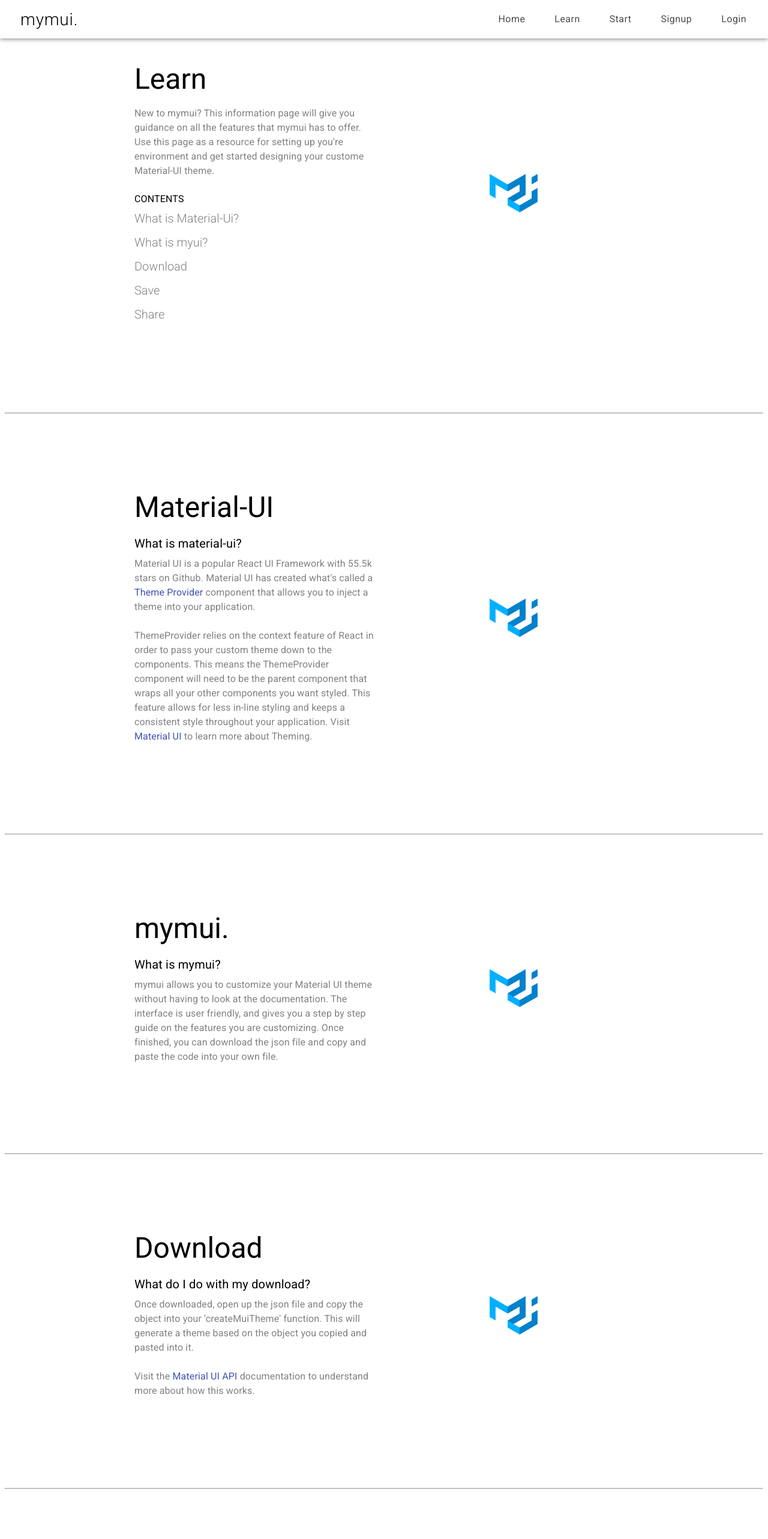
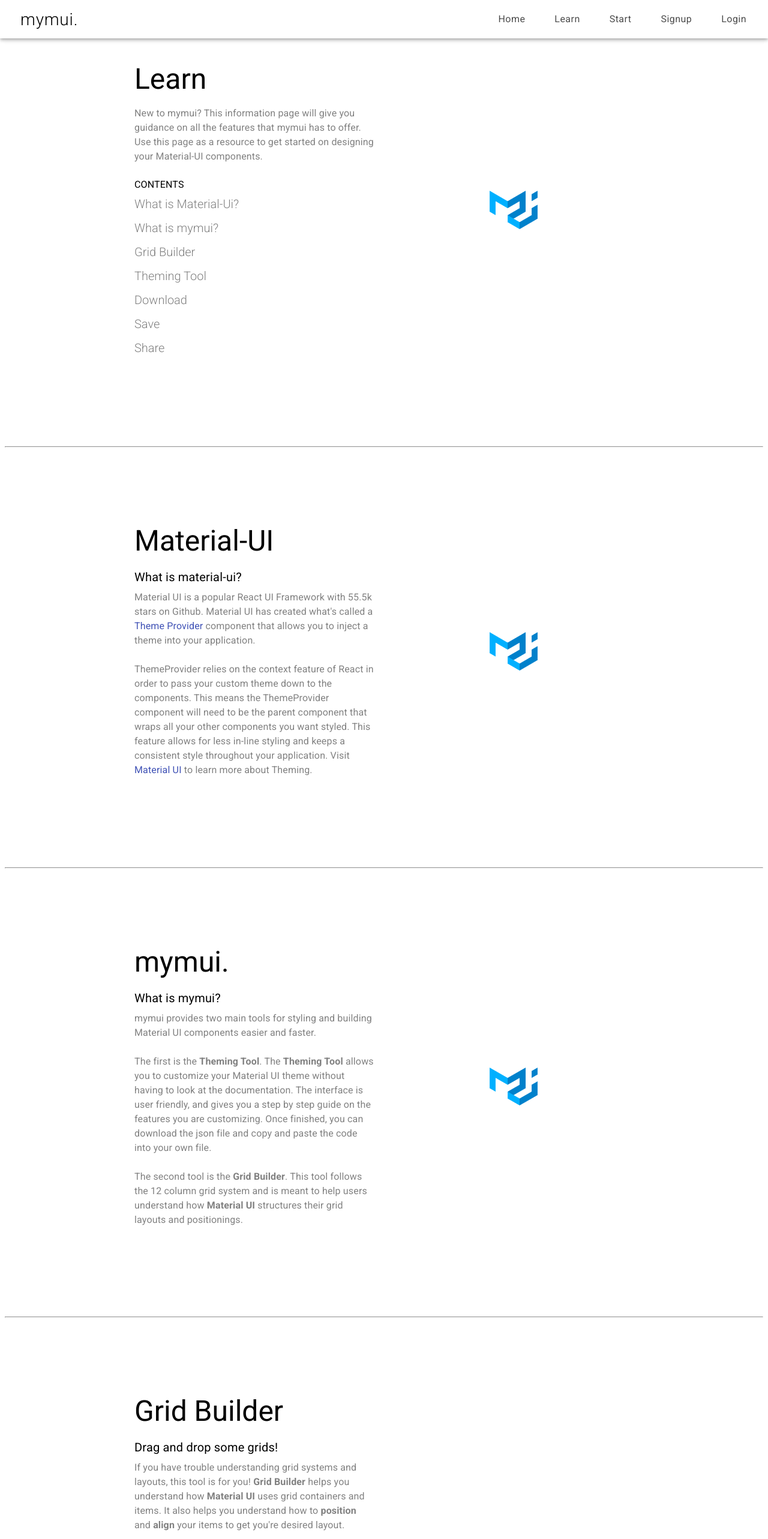
Before and after one commit to mui-toolkit/mui-toolkit, a React (Create React App) app: page /learn in a window 1280 px wide. Shown: the top 2566 px of the page at 60% size. Built offline with nearby package versions, Linux system fonts and the light colour scheme; no server answers.

Commit message:
refactor(learn.js): learn page update with Grid Builder info

```diff
--- a/src/components/GridBuilder/GridBuilder.js
+++ b/src/components/GridBuilder/GridBuilder.js
@@ -44,13 +44,14 @@
 export default function GridBuilder() {
   const classes = useStyles();
   const [size, setSize] = useState(12);
+  const [letter, setLetter] = useState(101);
 
   const data = [
     {
       cols: 9,
       paper: classes.paperGrid,
       items: [
-        { id: 'a', cols: 12, color: '#da0000' },
+        { id: 'a', cols: 12, color: '#ff5436' },
         { id: 'b', cols: 4, color: '#00c7ce' },
         { id: 'c', cols: 5, color: '#7ed400' },
       ],
@@ -92,6 +93,7 @@
 
   const handleDragEnter = (e, params) => {
     console.log('entering drag', params);
+
     const currentItem = dragItem.current;
     if (e.target !== dragNode.current) {
       console.log('target is not the same');
@@ -105,7 +107,10 @@
         dragItem.current = params;
         console.log('NEWLIST LENGTH', newList[1].items.length);
         if (newList[1].items.length === 0) {
-          newList[1].items = [{ id: 'f', cols: 12, color: '#f8eb00' }];
+          setLetter(letter + 1);
+          newList[1].items = [
+            { id: String.fromCharCode(letter), cols: 12, color: '#f8eb00' },
+          ];
         }
         return newList;
       });
@@ -162,7 +167,6 @@
         { ...prevList[1] },
       ];
     });
-    // setList(prevList => prevList[0].items.filter(item => item.id !== id));
   };
 
   return (
@@ -216,7 +220,9 @@
                       alignItems='center'
                     >
                       <Grid item>
-                        <Typography>{`${item.id} =`}</Typography>
+                        <Typography
+                          style={{ marginRight: '5px', fontWeight: 800 }}
+                        >{`${item.id} = `}</Typography>
                       </Grid>
                       <Grid item>
                         <ChangeSize
@@ -228,7 +234,7 @@
                           list={list}
                         />
                       </Grid>
-                      <Grid item>column(s)</Grid>
+                      <Typography item>column(s)</Typography>
                     </Grid>
                     <Button onClick={e => handleDelete(e, { grpI, itemI })}>
                       <DeleteForeverIcon />
--- a/src/components/Home.js
+++ b/src/components/Home.js
@@ -65,7 +65,8 @@
                 align='center'
                 style={{ color: '#818181' }}
               >
-                <b>Build</b> a Material-UI Custom Theme easier and faster.
+                <b>Build</b> and <b>style</b> Material-UI <b>components</b>{' '}
+                easier and faster.
                 <br />
                 <b>Save</b> and <b>edit</b> your progress. <b>Share</b> and
                 <b> explore</b> with others.
--- a/src/components/Learn.js
+++ b/src/components/Learn.js
@@ -61,8 +61,7 @@
             >
               New to mymui? This information page will give you guidance on all
               the features that mymui has to offer. Use this page as a resource
-              for setting up you're environment and get started designing your
-              custome Material-UI theme.
+              to get started on designing your Material-UI components.
             </Typography>
             <br />
             <Typography> CONTENTS</Typography>
@@ -77,7 +76,21 @@
               className={classes.contentLinks}
               href='https://material-ui.com/customization/theming/'
             >
-              What is myui?
+              What is mymui?
+            </Link>
+            <br />
+            <Link
+              className={classes.contentLinks}
+              href='https://material-ui.com/customization/theming/'
+            >
+              Grid Builder
+            </Link>
+            <br />
+            <Link
+              className={classes.contentLinks}
+              href='https://material-ui.com/customization/theming/'
+            >
+              Theming Tool
             </Link>
             <br />
             <Link
@@ -170,11 +183,20 @@
               className={classes.paragraph}
               gutterBottom
             >
-              mymui allows you to customize your Material UI theme without
-              having to look at the documentation. The interface is user
-              friendly, and gives you a step by step guide on the features you
-              are customizing. Once finished, you can download the json file and
+              mymui provides two main tools for styling and building Material UI
+              components easier and faster. <br />
+              <br />
+              The first is the <b>Theming Tool</b>. The <b>Theming Tool</b>{' '}
+              allows you to customize your Material UI theme without having to
+              look at the documentation. The interface is user friendly, and
+              gives you a step by step guide on the features you are
+              customizing. Once finished, you can download the json file and
               copy and paste the code into your own file.
+              <br />
+              <br />
+              The second tool is the <b>Grid Builder</b>. This tool follows the
+              12 column grid system and is meant to help users understand how{' '}
+              <b>Material UI</b> structures their grid layouts and positionings.
             </Typography>
           </Grid>
           <Grid item align='center' className={classes.title} xs={6}>
@@ -182,6 +204,66 @@
           </Grid>
         </Grid>
         <hr className={classes.hr} />
+
+        <Grid
+          container
+          direction='row'
+          alignItems='center'
+          className={classes.container}
+        >
+          <Grid item className={classes.title} xs={6}>
+            <Typography variant='h3' align='left' gutterBottom>
+              Grid Builder
+            </Typography>
+            <Typography style={{ fontSize: 20 }} gutterBottom>
+              Drag and drop some grids!
+            </Typography>
+            <Typography
+              variant='body1'
+              align='left'
+              className={classes.paragraph}
+              gutterBottom
+            >
+              If you have trouble understanding grid systems and layouts, this
+              tool is for you! <b>Grid Builder</b> helps you understand how{' '}
+              <b>Material UI</b> uses grid containers and items. It also helps
+              you understand how to <b>position</b> and <b>align</b> your items
+              to get you're desired layout.
+            </Typography>
+          </Grid>
+        </Grid>
+
+        <hr className={classes.hr} />
+
+        <Grid
+          container
+          direction='row'
+          alignItems='center'
+          className={classes.container}
+        >
+          <Grid item className={classes.title} xs={6}>
+            <Typography variant='h3' align='left' gutterBottom>
+              Theming Tool
+            </Typography>
+            <Typography style={{ fontSize: 20 }} gutterBottom>
+              Style your Material UI Theme Provider
+            </Typography>
+            <Typography
+              variant='body1'
+              align='left'
+              className={classes.paragraph}
+              gutterBottom
+            >
+              Our theming tool allows you to style your <b>Theme Provider</b>{' '}
+              component in an easy and intuitive process. No need to look at the
+              documentation to find the code, just select the colors and styles
+              you want and download the code!
+            </Typography>
+          </Grid>
+        </Grid>
+
+        <hr className={classes.hr} />
+
         <Grid
           container
           direction='row'
@@ -201,8 +283,9 @@
               className={classes.paragraph}
               gutterBottom
             >
-              Once downloaded, open up the json file and copy the object into
-              your 'createMuiTheme' function. This will generate a theme based
+              Once you've downloaded the file created by our <b>Theming Tool</b>
+              , open up the json file and copy the object into your{' '}
+              <b>createMuiTheme</b> function. This will generate a theme based
               on the object you copied and pasted into it.
               <br />
               <br />
@@ -237,9 +320,10 @@
               className={classes.paragraph}
               gutterBottom
             >
-              mymui allows signed up users to save their progress. As a signed
-              in user, you're themes will be stored in a user dashboard where
-              you can save, edit, preview, and delete your themes.
+              mymui allows signed up users to save their progress when using our{' '}
+              <b>Theming Tool</b>. As a signed in user, you're themes will be
+              stored in a user dashboard where you can save, edit, preview, and
+              delete your themes.
             </Typography>
           </Grid>
           <Grid item align='center' className={classes.title} xs={6}>
@@ -266,10 +350,10 @@
               className={classes.paragraph}
               gutterBottom
             >
-              Upload and share your custom theme in mymui's explore page. The
-              explore page allows users to view, star, and bookmark themes that
-              inspire them. The explore page is a source of inspiration to get
-              started on you're custom Material-UI theme.
+              Upload and share your the themes you've created on our explore
+              page! The explore page allows you to view, star, and bookmark
+              themes that inspire you. The explore page is a source of
+              inspiration to get you started on a Material-UI theme.
             </Typography>
           </Grid>
           <Grid item align='center' className={classes.title} xs={6}>
```
